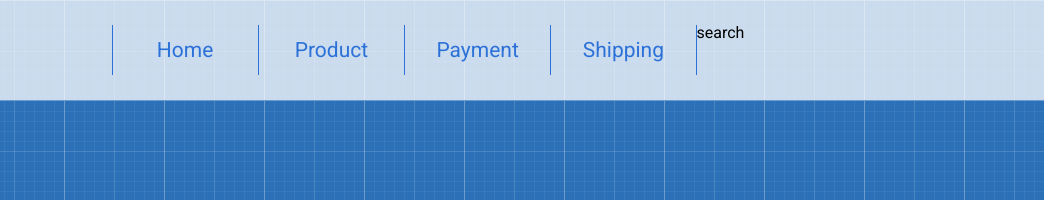
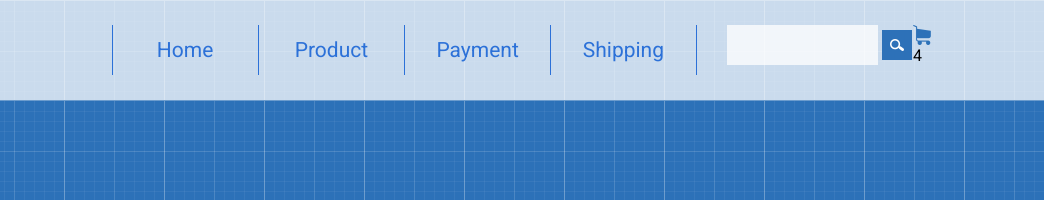
Before and after one commit to EvgenuiSharui/evgenuisharui.github.io, a plain HTML site: page index.html in a window 1280 px wide. Shown: the top 200 px of the page, 236-1280 px from the left. Drawn offline with Linux system fonts and the light colour scheme.

Commit message:
add style

```diff
--- a/index.html
+++ b/index.html
@@ -29,7 +29,19 @@
 						</ul>
 					</nav>
 				</div>
-				<div class="col-md-3">search</div>
+				<div class="col-md-3 container-fluid">
+					<div class="search">
+						<input type="search" name="q">
+     					<input type="submit" value="">
+
+					</div>
+					<div class="basket">
+						<img src="Images/basket.png" alt="">
+						<div class="number">4</div>
+
+					</div>
+
+				</div>
 			</div>
 
 		</div>
--- a/style.css
+++ b/style.css
@@ -20,6 +20,7 @@ body {
 }
 .col-md-3 {
 	width: 25%;
+
 }
 .col-md-6 {
 	width: 50%;
@@ -54,3 +55,41 @@ body {
 	background-color: #2c71d8;
 	color: white;
 }
+.container-fluid{
+	height: 100%;
+
+}
+.search:after {
+	content: "" ;
+	clear: both;
+	display: block;
+	}
+.search {
+    width: 74%;
+    border: 1px ; /* Параметры рамки */
+    float: left;
+
+}
+input[type*="search"] {
+   	margin-left: 30px;
+   	width: 70%;
+   	height: 40px;
+    border: none; /* Убираем рамку */
+    outline: none; /* Убираем свечение в Chrome и Safari */
+    vertical-align: middle; /* Выравнивание по середине */
+   	background-color: rgba(255,255,255,0.75);
+
+
+}
+
+input[type*="submit"] {
+    width: 30px; /* Ширина кнопки */
+    height: 30px; /* Высота кнопки */
+    border: none; /* Убираем рамку */
+    background: url(images/search.png) no-repeat 50% 50% ; /* Параметры фона */
+    background-color:#2d71b8;
+    vertical-align: middle; /* Выравнивание по середине */
+
+
+
+}
```
Also changed, not shown: Images/basket.png (renamed from icon (1).png), Images/search.png (renamed from icon (4).png).
